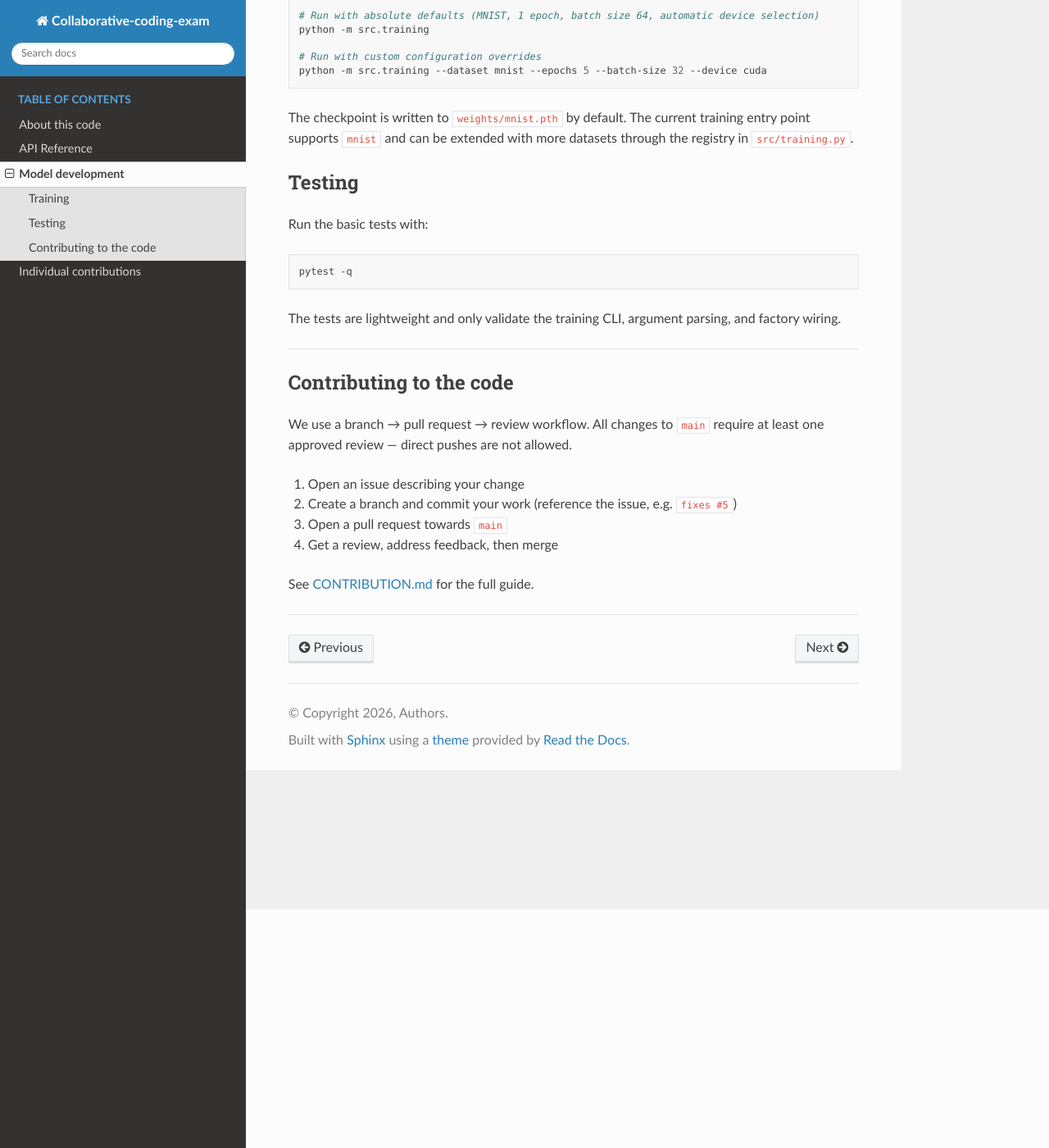
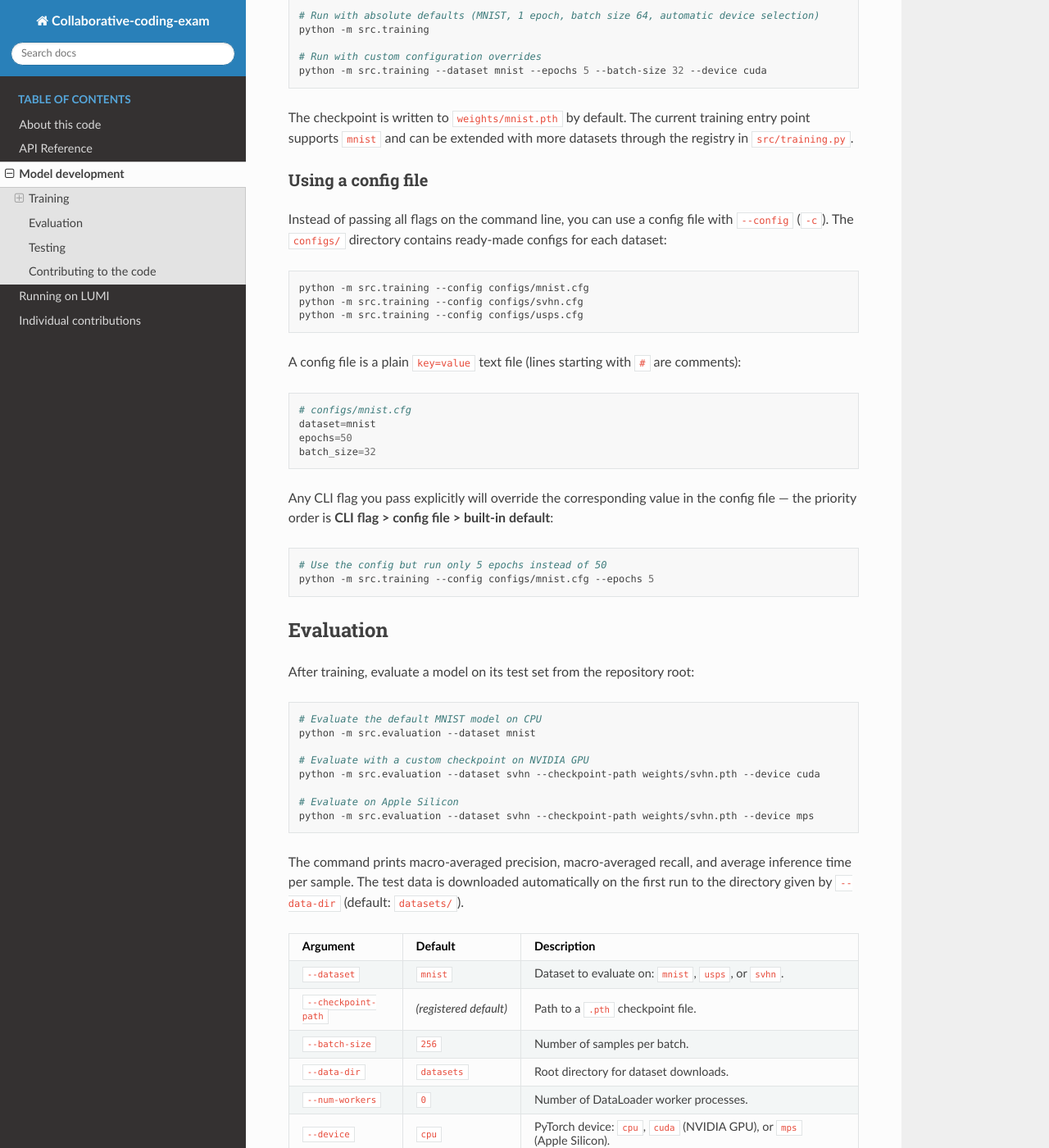
Before and after one commit to FYS-8805-Collaborative-Coding/Collaborative-Coding-Exam, a Sphinx documentation site: the page built from doc/development.md, in a window 1280 px wide and 1400 px high, scrolled down 291 px. Shown: the whole window at 82% size. Built offline with Sphinx 7.4.7 and the Read the Docs theme 3.1.0, drawn with Linux system fonts in a browser that asks for light colours; some of the changed text lies outside the part shown.

````diff
--- a/doc/development.md
+++ b/doc/development.md
@@ -14,6 +14,63 @@ python -m src.training --dataset mnist --epochs 5 --batch-size 32 --device cuda
 The checkpoint is written to `weights/mnist.pth` by default. The current
 training entry point supports `mnist` and can be extended with more datasets
 through the registry in `src/training.py`.
+
+### Using a config file
+
+Instead of passing all flags on the command line, you can use a config file with `--config` (`-c`). The `configs/` directory contains ready-made configs for each dataset:
+
+```bash
+python -m src.training --config configs/mnist.cfg
+python -m src.training --config configs/svhn.cfg
+python -m src.training --config configs/usps.cfg
+```
+
+A config file is a plain `key=value` text file (lines starting with `#` are comments):
+
+```
+# configs/mnist.cfg
+dataset=mnist
+epochs=50
+batch_size=32
+```
+
+Any CLI flag you pass explicitly will override the corresponding value in the config file — the priority order is **CLI flag > config file > built-in default**:
+
+```bash
+# Use the config but run only 5 epochs instead of 50
+python -m src.training --config configs/mnist.cfg --epochs 5
+```
+
+## Evaluation
+
+After training, evaluate a model on its test set from the repository root:
+
+```bash
+# Evaluate the default MNIST model on CPU
+python -m src.evaluation --dataset mnist
+
+# Evaluate with a custom checkpoint on NVIDIA GPU
+python -m src.evaluation --dataset svhn --checkpoint-path weights/svhn.pth --device cuda
+
+# Evaluate on Apple Silicon
+python -m src.evaluation --dataset svhn --checkpoint-path weights/svhn.pth --device mps
+```
+
+The command prints macro-averaged precision, macro-averaged recall, and average
+inference time per sample. The test data is downloaded automatically on the first
+run to the directory given by `--data-dir` (default: `datasets/`).
+
+| Argument | Default | Description |
+|---|---|---|
+| `--dataset` | `mnist` | Dataset to evaluate on: `mnist`, `usps`, or `svhn`. |
+| `--checkpoint-path` | *(registered default)* | Path to a `.pth` checkpoint file. |
+| `--batch-size` | `256` | Number of samples per batch. |
+| `--data-dir` | `datasets` | Root directory for dataset downloads. |
+| `--num-workers` | `0` | Number of DataLoader worker processes. |
+| `--device` | `cpu` | PyTorch device: `cpu`, `cuda` (NVIDIA GPU), or `mps` (Apple Silicon). |
+| `--log-level` | `INFO` | Logging verbosity: `DEBUG`, `INFO`, `WARNING`. |
+
+---
 
 ## Testing
 
````
Also changed, not shown: doc/about.md (+18 -18 lines), doc/index.md (+1 -0 lines), doc/lumi.md (added, +73 -0 lines), 1 other file.
